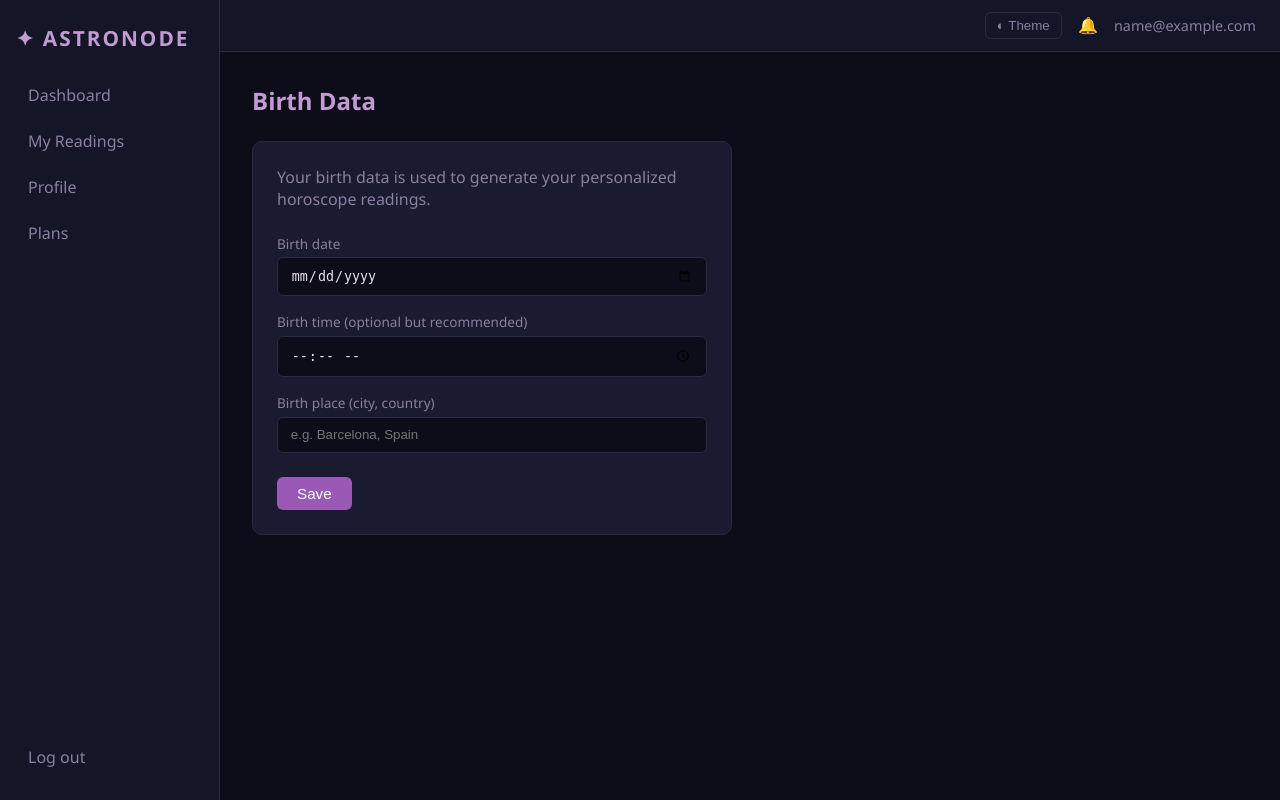
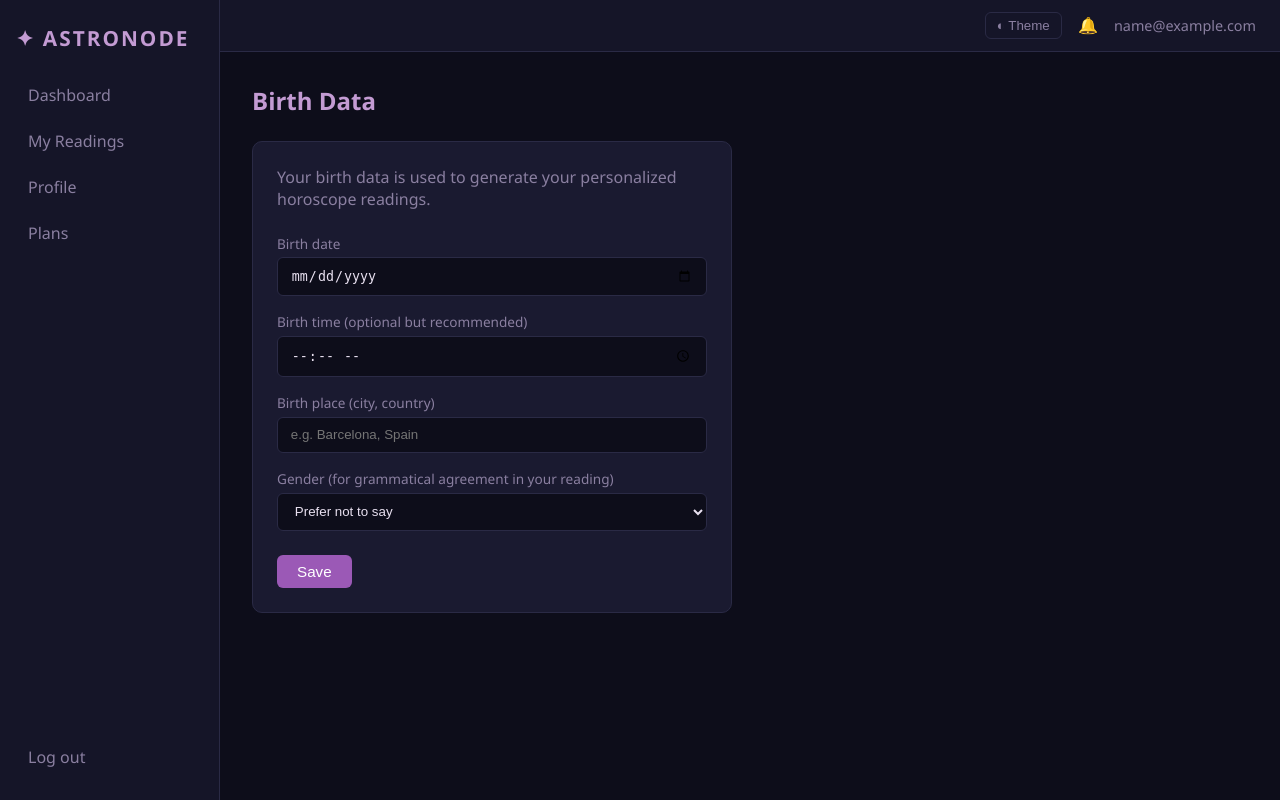
Before and after one commit to llforeman/astronode, a Flask app: page /profile in a window 1280 px wide. Run offline with Flask 3, Linux system fonts and the light colour scheme; the visitor is signed in with stand-in values (Sample User, id 1); data that the repository does not hold is empty; parts of the project's set-up code (start-up, migrations or seed data) failed here and were passed over.

Commit message:
feat: add gender selector to profile page

```diff
--- a/blueprints/main.py
+++ b/blueprints/main.py
@@ -37,6 +37,8 @@ def profile():
                 flash('Invalid birth time.')
                 return render_template('main/profile.html')
         current_user.birth_place = birth_place or None
+        gender = request.form.get('gender', '').strip()
+        current_user.gender = gender if gender in ('masculino', 'femenino') else None
         db.session.commit()
         flash('Profile updated.')
         return redirect(url_for('main.profile'))
--- a/templates/main/profile.html
+++ b/templates/main/profile.html
@@ -16,10 +16,18 @@
       <input type="time" name="birth_time" value="{{ current_user.birth_time.strftime('%H:%M') if current_user.birth_time else '' }}"
              style="width:100%; padding:0.6rem 0.8rem; border-radius:6px; border:1px solid var(--border); background:var(--bg); color:var(--text);">
     </div>
-    <div style="margin-bottom: 1.5rem;">
+    <div style="margin-bottom: 1rem;">
       <label style="display:block; font-size:0.85rem; color:var(--text-muted); margin-bottom:0.3rem;">Birth place <span style="color:var(--text-muted)">(city, country)</span></label>
       <input type="text" name="birth_place" value="{{ current_user.birth_place or '' }}" placeholder="e.g. Barcelona, Spain"
              style="width:100%; padding:0.6rem 0.8rem; border-radius:6px; border:1px solid var(--border); background:var(--bg); color:var(--text);">
+    </div>
+    <div style="margin-bottom: 1.5rem;">
+      <label style="display:block; font-size:0.85rem; color:var(--text-muted); margin-bottom:0.3rem;">Gender <span style="color:var(--text-muted)">(for grammatical agreement in your reading)</span></label>
+      <select name="gender" style="width:100%; padding:0.6rem 0.8rem; border-radius:6px; border:1px solid var(--border); background:var(--bg); color:var(--text);">
+        <option value="" {% if not current_user.gender %}selected{% endif %}>Prefer not to say</option>
+        <option value="masculino" {% if current_user.gender == 'masculino' %}selected{% endif %}>Masculino</option>
+        <option value="femenino" {% if current_user.gender == 'femenino' %}selected{% endif %}>Femenino</option>
+      </select>
     </div>
     <button type="submit" class="btn btn-primary">Save</button>
   </form>
```
